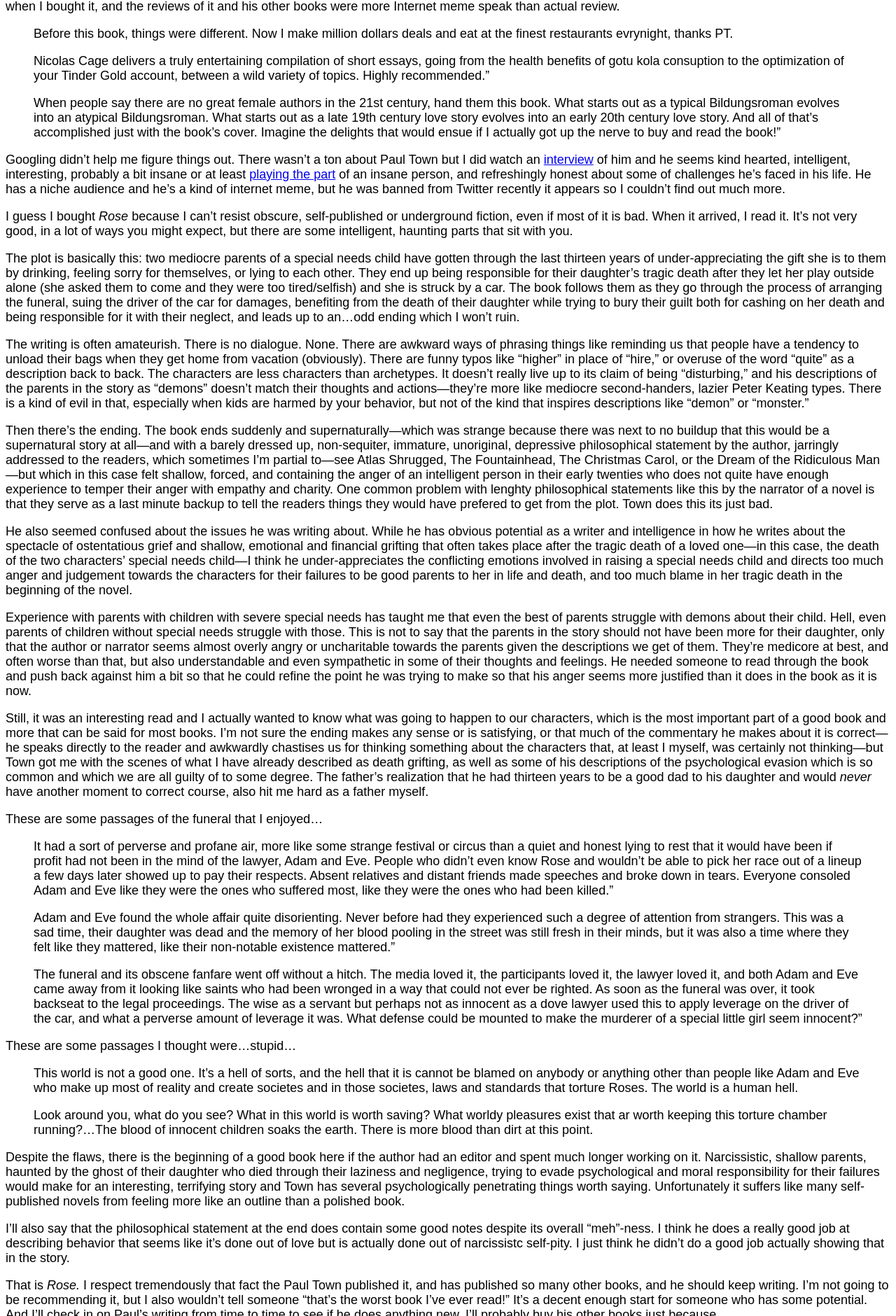
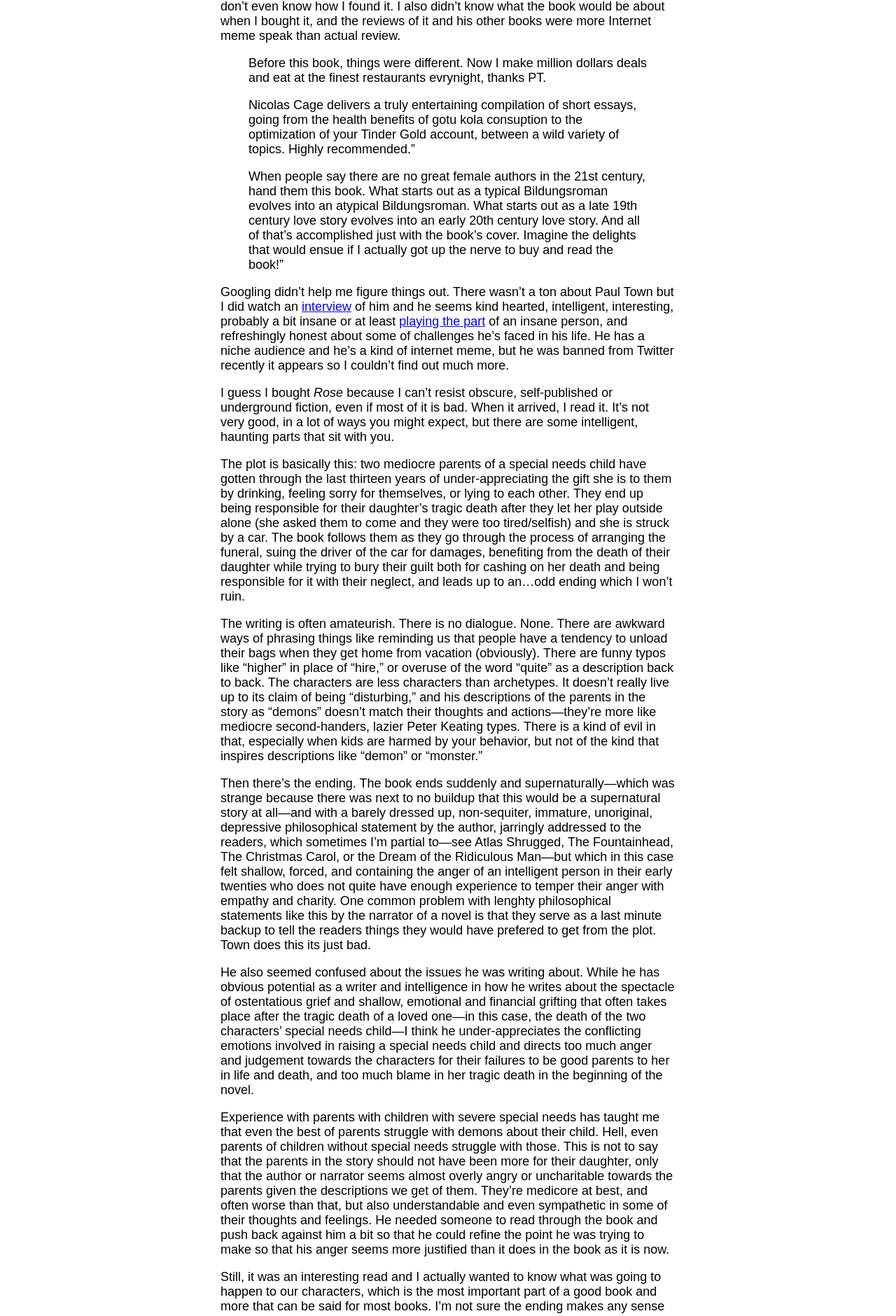
Before and after one commit to 0x000m/old, a Jekyll site: the page built from _posts/2022-05-13-rose.md, in a window 1280 px wide. Shown: the part 996-2876 px from the top of the page at 70% size. Built offline with Jekyll 4.4.1, drawn with Linux system fonts in a browser that asks for light colours.

Commit message:
Update default.html

```diff
--- a/_layouts/default.html
+++ b/_layouts/default.html
@@ -7,7 +7,7 @@
     margin-bottom: 0.25rem;
     background-color: #006951;}
 
-
+      article{margin:auto;max-width:650px;}
       img{mix-blend-mode: hard-light;background-color:#006951;}.low .featured-img,.low p.img,li.low .featured-img,li.low p.img{background-color:#162dab}.low .category,li.low .category{color:#162dab}.low .category-low,li.low .category-low{display:block}.hig .featured-img,.hig p.img,li.hig .featured-img,li.hig p.img{background-color:#d11305}.hig .category,li.hig .category{color:#d11305}.hig .category-hig,li.hig .category-hig{display:block}.obs .featured-img,.obs p.img{background-color:#006951}.obs .category{color:#006951}.obs .category-obs{display:block}header.top{position:relative;padding-bottom:.5rem;border-bottom:2px solid #000;min-height:110px}header.top h1{text-transform:uppercase}img{max-width:100%;}a{color:default;}h1,h2,h3,h4,h5,h6{font-family:serif;}b{font-family:sans-serif;}body{font-family:sans-serif;font-size:18px;    -webkit-font-smoothing: antialiased;}.tweet p {display:inline;}.tweet{font-size:2.2em;font-weight:700;}.container{position:relative;color:#fff}.bottom-left{position:absolute;bottom:8px;left:16px}.top-left{position:absolute;top:8px;left:16px}.top-right{position:absolute;top:8px;right:16px}.bottom-right{position:absolute;bottom:8px;right:16px}.centered{position:absolute;top:50%;left:50%;transform:translate(-50%,-50%)}.column{float:left;width:33.33%;padding:5px}.row::after{content:"";clear:both;display:table}</style>
    <!-- <style>
       body{font-family:serif;}main p{max-width:600px;}main{padding:20px;}.page-header{margin-bottom:35px;font-size:16px;}.page-teaser{margin-bottom:20px;}</style>-->
```
